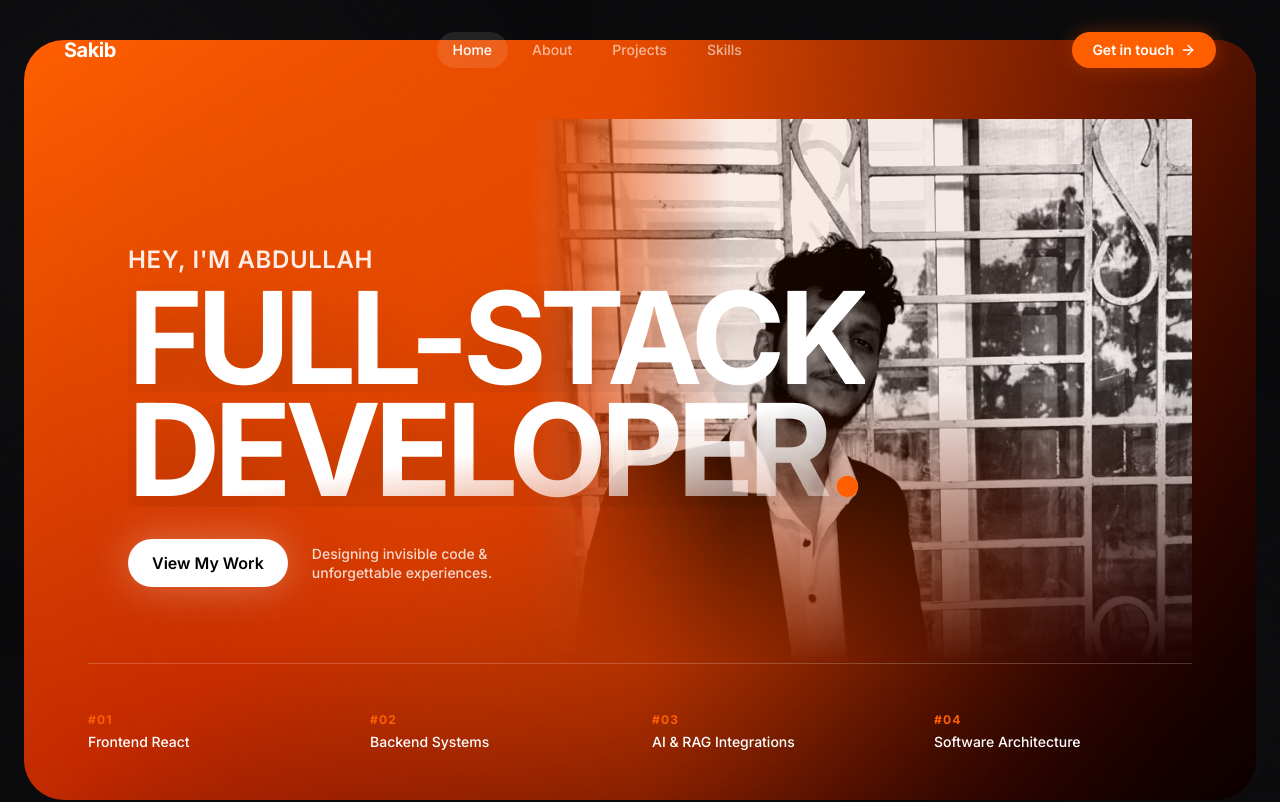
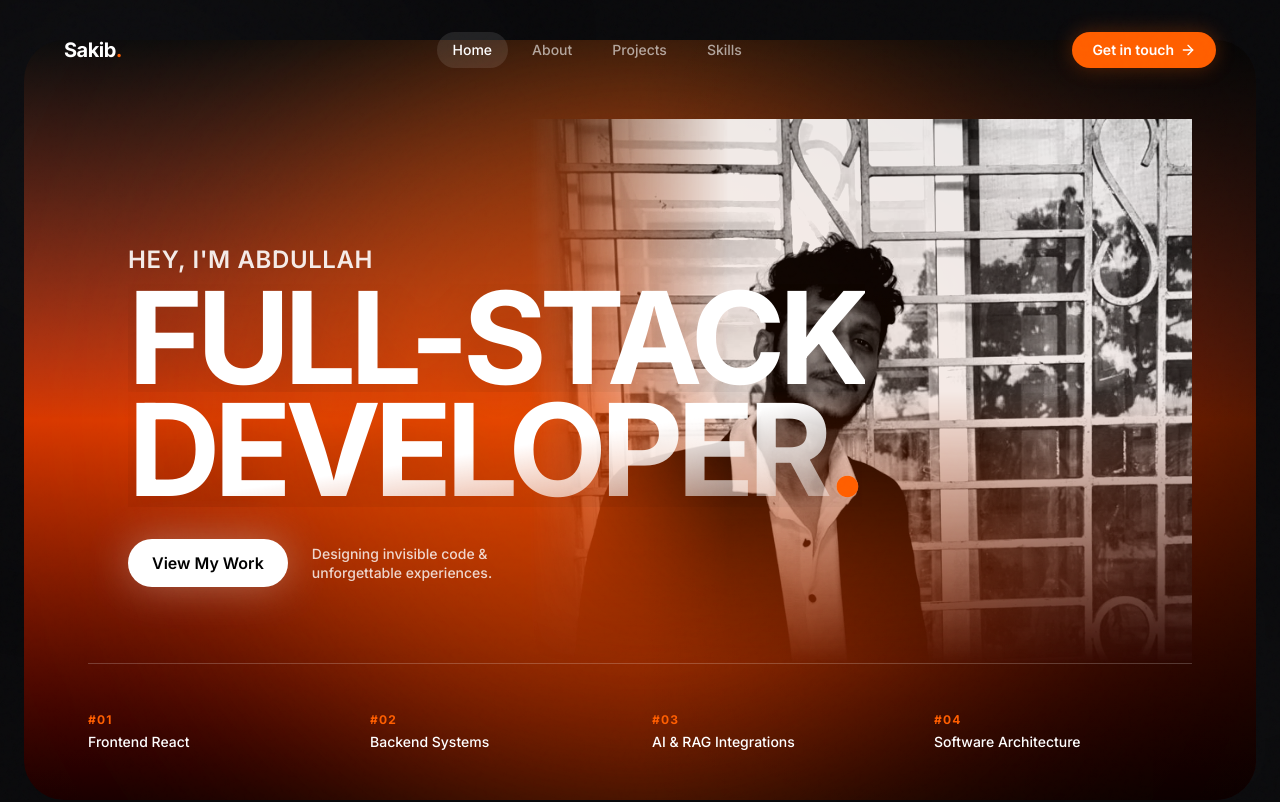
Before and after one commit to sakibmohammad9994-design/My_Portfolio, a React (Vite) app: page / in a window 1280 px wide. Shown: the top 802 px of the page. Built offline with nearby package versions, Linux system fonts and the light colour scheme; a web font is replaced by a local one.

Commit message:
fix: blend hero top edge perfectly into black background

```diff
--- a/src/index.css
+++ b/src/index.css
@@ -52,13 +52,13 @@
     @apply inline-flex items-center justify-center px-6 py-3 rounded-full bg-black/20 backdrop-blur-md text-white border border-white/20 font-medium transition-all duration-300 hover:bg-white/10 hover:scale-105 active:scale-95;
   }
 
-  /* Huge Rounded Containers */
+  /* Huge Rounded Containers - Fading from black at the top to blend with body */
   .hero-container {
-    @apply bg-gradient-to-br from-[#ff5e00] via-[#c22900] to-[#1a0000] rounded-[40px] relative overflow-hidden;
+    @apply bg-gradient-to-b from-[#0c0c0c] via-[#d93800] to-[#1a0000] rounded-[40px] relative overflow-hidden;
   }
 
   .cta-container {
-    @apply bg-gradient-to-br from-[#ff5e00] to-[#990000] rounded-[40px] relative overflow-hidden;
+    @apply bg-gradient-to-b from-[#0c0c0c] via-[#990000] to-[#0a0a0a] rounded-[40px] relative overflow-hidden;
   }
 }
 
```
